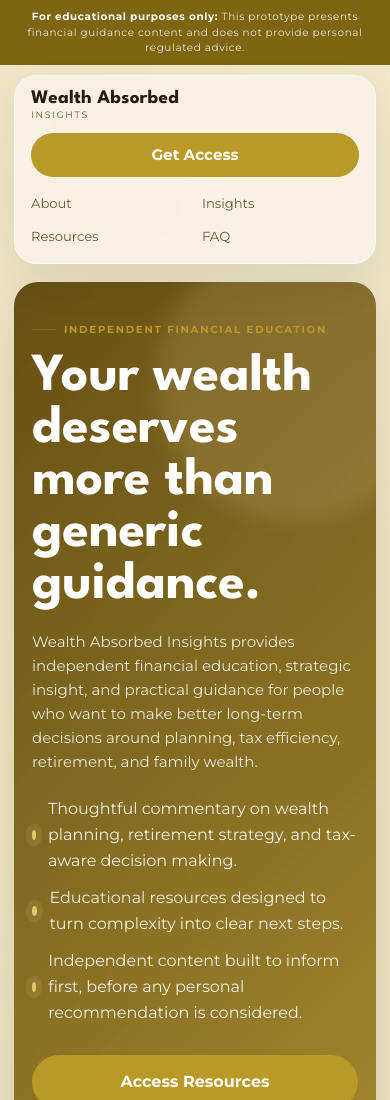
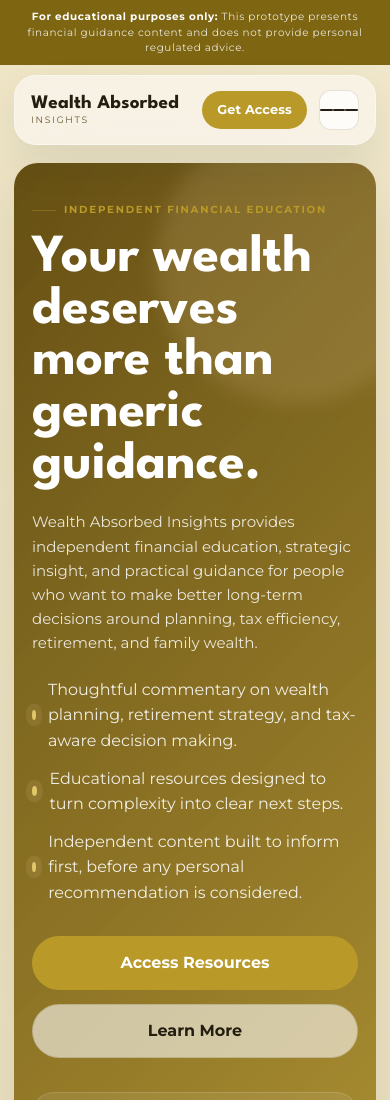
Before and after one commit to adsorbed/wealthinsights, a plain HTML site: page docs/index.html in a window 390 px wide. Shown: the top 1100 px of the page. Drawn offline with Linux system fonts and the light colour scheme.

Commit message:
Simplify mobile navigation

```diff
--- a/docs/index.html
+++ b/docs/index.html
@@ -122,6 +122,10 @@
   gap: 18px;
 }
 
+.nav-menu {
+  display: none;
+}
+
 .brand {
   display: flex;
   flex-direction: column;
@@ -168,6 +172,10 @@
   color: #fff;
   font-weight: 700;
   transition: transform 180ms ease, background 180ms ease;
+}
+
+.nav-toggle {
+  display: none;
 }
 
 .nav-cta:hover,
@@ -686,12 +694,10 @@
   .nav {
     border-radius: 30px;
     padding: 16px 18px;
-    flex-wrap: wrap;
+    flex-wrap: nowrap;
   }
 
   .nav-links {
-    order: 3;
-    width: 100%;
     justify-content: space-between;
     gap: 10px 16px;
     font-size: 0.84rem;
@@ -745,13 +751,15 @@
   }
 
   .nav {
-    padding: 14px 16px 16px;
+    position: relative;
+    padding: 14px 16px;
     border-radius: 22px;
-    gap: 14px;
+    gap: 12px;
+    align-items: center;
   }
 
   .brand {
-    width: 100%;
+    flex: 1 1 auto;
     line-height: 0.9;
   }
 
@@ -764,6 +772,98 @@
     font-size: 0.58rem;
     letter-spacing: 0.18em;
     margin-top: 4px;
+  }
+
+  .nav-links {
+    display: none;
+  }
+
+  .nav-cta {
+    order: 2;
+    width: auto;
+    min-height: 38px;
+    padding: 0 14px;
+    font-size: 0.8rem;
+    letter-spacing: 0.01em;
+  }
+
+  .nav-menu {
+    display: block;
+    position: relative;
+    order: 3;
+  }
+
+  .nav-toggle {
+    display: inline-flex;
+    align-items: center;
+    justify-content: center;
+    width: 40px;
+    height: 40px;
+    border: 1px solid rgba(84, 64, 12, 0.14);
+    border-radius: 12px;
+    background: rgba(255, 255, 255, 0.72);
+    color: var(--ink);
+    cursor: pointer;
+    list-style: none;
+  }
+
+  .nav-toggle::-webkit-details-marker {
+    display: none;
+  }
+
+  .nav-toggle span,
+  .nav-toggle::before,
+  .nav-toggle::after {
+    content: "";
+    display: block;
+    width: 16px;
+    height: 2px;
+    background: currentColor;
+    border-radius: 999px;
+    transition: transform 180ms ease, opacity 180ms ease;
+  }
+
+  .nav-toggle span {
+    margin: 4px 0;
+  }
+
+  .nav-menu[open] .nav-toggle::before {
+    transform: translateY(6px) rotate(45deg);
+  }
+
+  .nav-menu[open] .nav-toggle span {
+    opacity: 0;
+  }
+
+  .nav-menu[open] .nav-toggle::after {
+    transform: translateY(-6px) rotate(-45deg);
+  }
+
+  .nav-dropdown {
+    position: absolute;
+    right: 0;
+    top: calc(100% + 10px);
+    width: min(220px, calc(100vw - 28px));
+    padding: 10px;
+    border-radius: 18px;
+    border: 1px solid rgba(84, 64, 12, 0.12);
+    background: rgba(255, 251, 242, 0.96);
+    box-shadow: 0 20px 40px rgba(84, 64, 12, 0.16);
+    backdrop-filter: blur(14px);
+  }
+
+  .nav-dropdown a {
+    display: block;
+    padding: 12px 12px;
+    border-radius: 12px;
+    font-size: 0.92rem;
+    color: var(--ink-soft);
+  }
+
+  .nav-dropdown a:hover,
+  .nav-dropdown a:focus-visible {
+    background: rgba(185, 153, 40, 0.1);
+    color: var(--ink);
   }
 
   .hero,
@@ -779,18 +879,6 @@
     align-items: stretch;
   }
 
-  .nav-links {
-    display: grid;
-    grid-template-columns: repeat(2, minmax(0, 1fr));
-    gap: 10px 14px;
-    width: 100%;
-    font-size: 0.82rem;
-  }
-
-  .nav-links a {
-    padding-top: 2px;
-  }
-
   .button-primary,
   .button-secondary,
   .nav-cta {
@@ -798,9 +886,7 @@
   }
 
   .nav-cta {
-    min-height: 44px;
-    font-size: 0.95rem;
-    order: 2;
+    width: auto;
   }
 
   .hero {
@@ -886,6 +972,15 @@
         <a href="#faq">FAQ</a>
       </div>
       <a class="nav-cta" href="#contact">Get Access</a>
+      <details class="nav-menu">
+        <summary class="nav-toggle" aria-label="Open navigation menu"><span></span></summary>
+        <div class="nav-dropdown">
+          <a href="#about">About</a>
+          <a href="#insights">Insights</a>
+          <a href="#resources">Resources</a>
+          <a href="#faq">FAQ</a>
+        </div>
+      </details>
     </nav>
   </div>
 
```
Also changed, not shown: index.html (+116 -21 lines).
